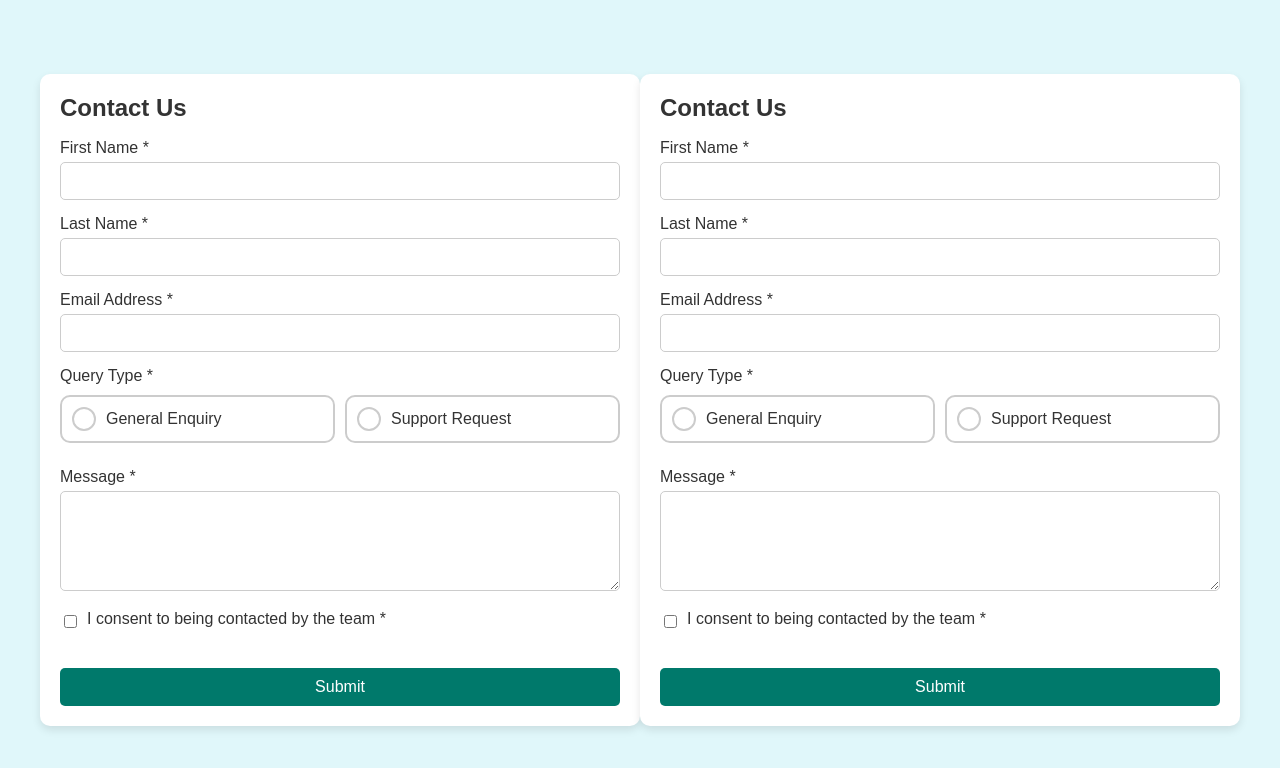
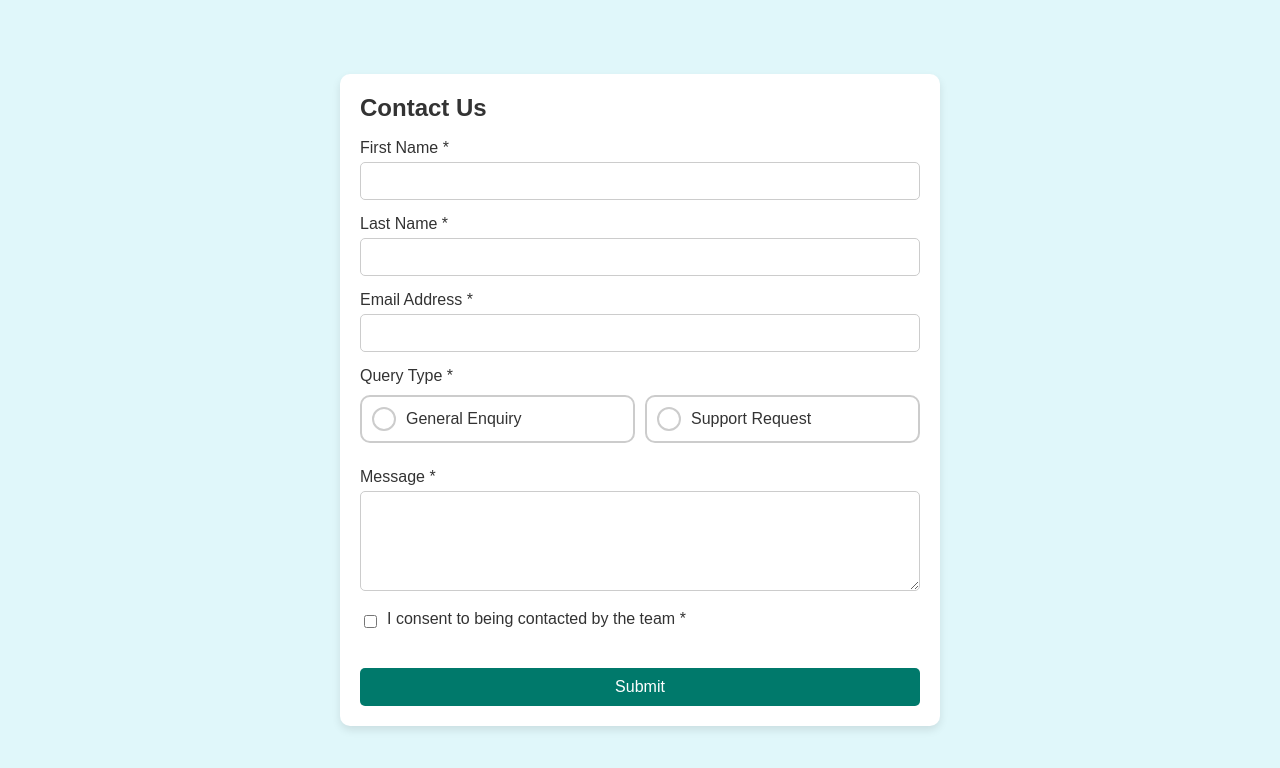
Before and after one commit to LeunamDiaz/Contact-Form, a plain HTML site: page index.html in a window 1280 px wide. Drawn offline with Linux system fonts and the light colour scheme.

Commit message:
Corrections

```diff
--- a/index.html
+++ b/index.html
@@ -55,61 +55,4 @@
     </main>
     <script src="scripts.js"></script>
 </body>
-</html><!DOCTYPE html>
-<html lang="en">
-<head>
-    <meta charset="UTF-8">
-    <meta name="viewport" content="width=device-width, initial-scale=1.0">
-    <title>Contact Us Form</title>
-    <link rel="stylesheet" href="styles.css">
-</head>
-<body>
-    <main class="container">
-        <form id="contact-form" novalidate>
-            <h1>Contact Us</h1>
-            <div class="form-group">
-                <label for="first-name">First Name <span>*</span></label>
-                <input type="text" id="first-name" name="first-name" required>
-                <span class="error" aria-live="polite"></span>
-            </div>
-            <div class="form-group">
-                <label for="last-name">Last Name <span>*</span></label>
-                <input type="text" id="last-name" name="last-name" required>
-                <span class="error" aria-live="polite"></span>
-            </div>
-            <div class="form-group">
-                <label for="email">Email Address <span>*</span></label>
-                <input type="email" id="email" name="email" required>
-                <span class="error" aria-live="polite"></span>
-            </div>
-            <div class="form-group">
-                <label>Query Type <span>*</span></label>
-                <div class="radio-group">
-                  <div class="radio-item">
-                      <input type="radio" id="general-enquiry" name="query-type" value="General Enquiry" required>
-                      <label for="general-enquiry">General Enquiry</label>
-                  </div>
-                  <div class="radio-item">
-                      <input type="radio" id="support-request" name="query-type" value="Support Request" required>
-                      <label for="support-request">Support Request</label>
-                  </div>
-              </div>
-                <span class="error" aria-live="polite"></span>
-            </div>
-            <div class="form-group">
-                <label for="message">Message <span>*</span></label>
-                <textarea id="message" name="message" required></textarea>
-                <span class="error" aria-live="polite"></span>
-            </div>
-            <div class="form-group checkbox-group">
-                <input type="checkbox" id="consent" name="consent" required>
-                <label for="consent">I consent to being contacted by the team <span>*</span></label>
-                <span class="error" aria-live="polite"></span>
-            </div>
-            <button type="submit">Submit</button>
-            <div id="toast" class="toast" aria-live="polite"></div>
-        </form>
-    </main>
-    <script src="scripts.js"></script>
-</body>
 </html>
```
